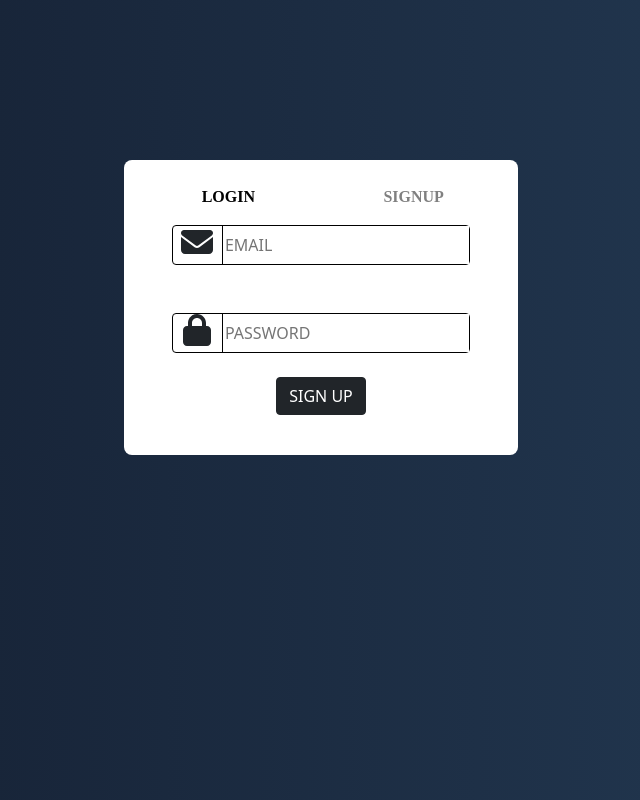
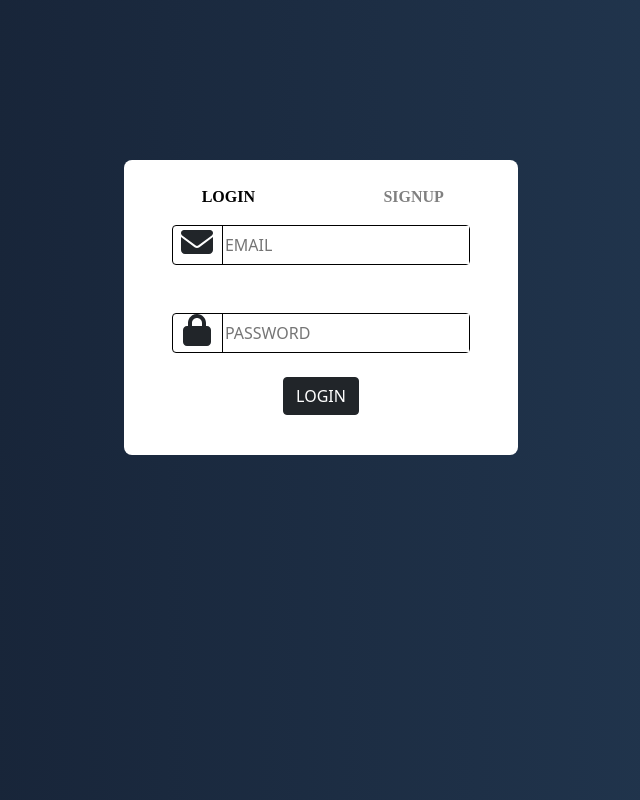
Before and after one commit to ebharathi/database-management, a React (Create React App) app: page /login in a window 1280 px wide. Shown: the whole page, without its empty margins (319-959 px from the left). Built offline with nearby package versions, Linux system fonts and the light colour scheme; no server answers.

Commit message:
loginname

```diff
--- a/src/components/Login.js
+++ b/src/components/Login.js
@@ -118,7 +118,7 @@ useEffect(()=>{
                                             <br />
                                             <div className="text-center match" style={{fontSize:12,color:'red',display:'none'}}>Email and Password Doesn't Match!</div>
                                             <div className="text-center">
-                                                      <button className='btn btn-dark' onClick={submit}>SIGN UP</button>
+                                                      <button className='btn btn-dark' onClick={submit}>LOGIN</button>
                                             </div>
                                            </div>
                                       </form>
```
